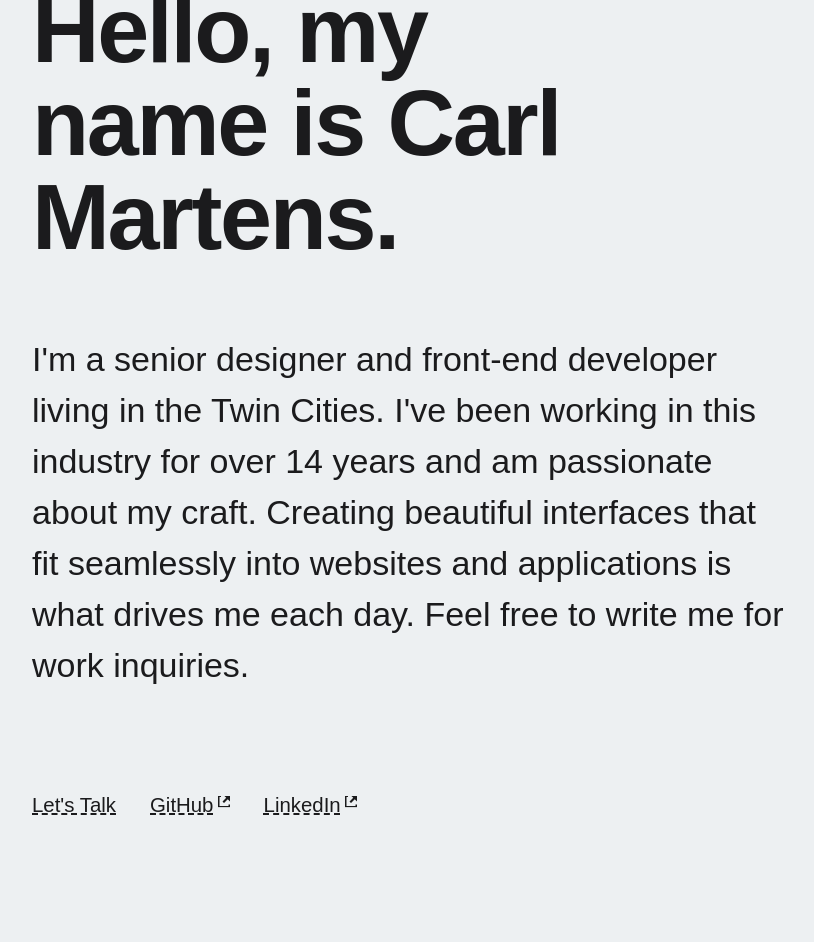
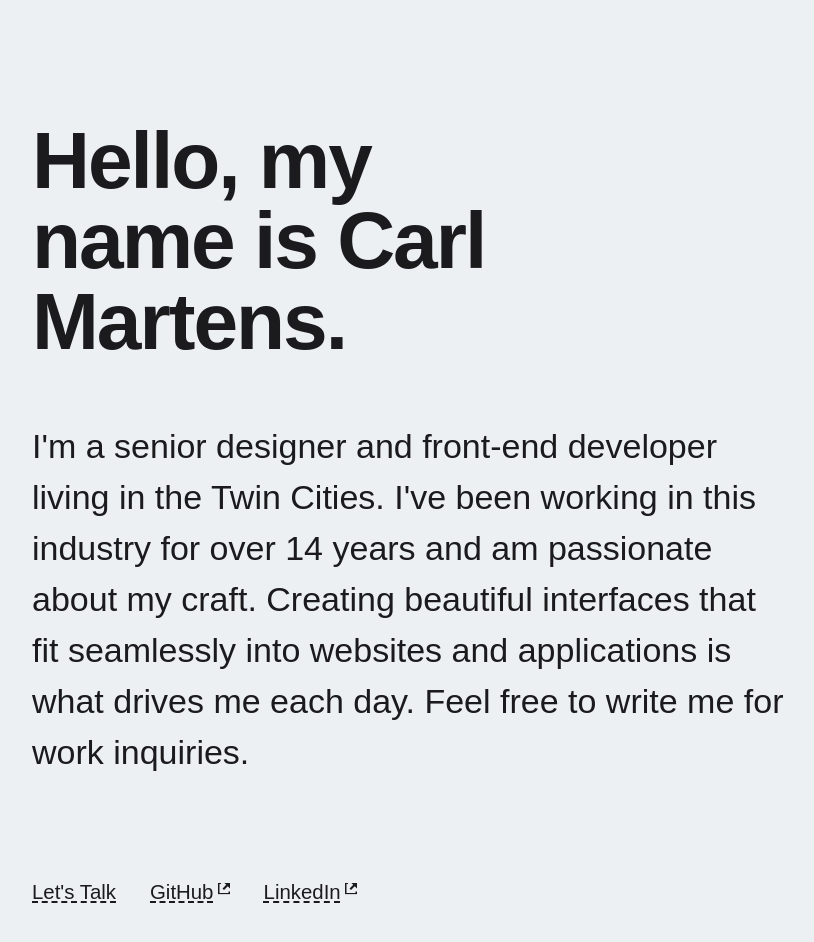
Before and after one commit to martensc/martensc.github.io, a Gatsby site: page / in a window 1280 px wide. Shown: the whole page, without its empty margins (32-846 px from the left). Before the commit the page ends 817 px from the top, so only its background shows below. Built offline with nearby package versions, Linux system fonts and the light colour scheme; Gatsby itself is replaced by a stand-in of ours.

Commit message:
Updated the main container

```diff
--- a/src/styles/styles.scss
+++ b/src/styles/styles.scss
@@ -95,7 +95,7 @@ a {
 h1 {
   max-width: 12ch;
   line-height: var(--lineheight-tight);
-  font-size: clamp(2rem, 0.5rem + 6.666vw, 5.5rem);
+  font-size: clamp(2.5rem, 1.552rem + 4.210vw, 5.5rem);
   font-weight: 750;
   letter-spacing: var(--track-in);
   margin-block: 0 0.75em;
@@ -166,7 +166,7 @@ input[type='email'],
 select,
 textarea {
   display: block;
-  width: 100%;
+  width: -webkit-fill-available;
   max-width: 50ch;
   padding: 1rem;
   border-bottom: 2px solid var(--primary-color);
@@ -177,8 +177,8 @@ textarea {
 }
 
 textarea {
-  min-height: 6rem;
-  max-width: none;
+  min-height: 3rem;
+  max-width: 70ch;
 }
 
 button,
@@ -213,11 +213,11 @@ input[type='submit'] {
 // =============================================
 
 .main {
-  display: flex;
-  flex-direction: column;
-  justify-content: center;
-  align-items: flex-start;
-  height: 100vh;
+  margin-block: 3rem 5rem;
+
+  @include respond-to('medium') {
+    margin-block-start: 15vh;
+  }
 }
 
 .nav {
```
